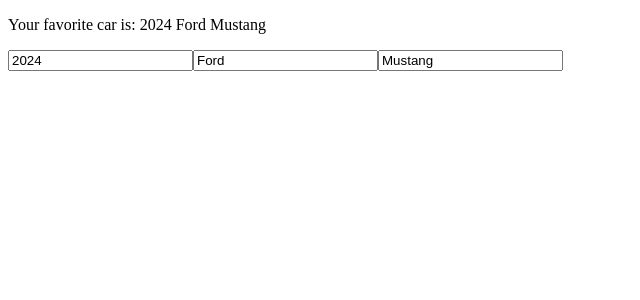
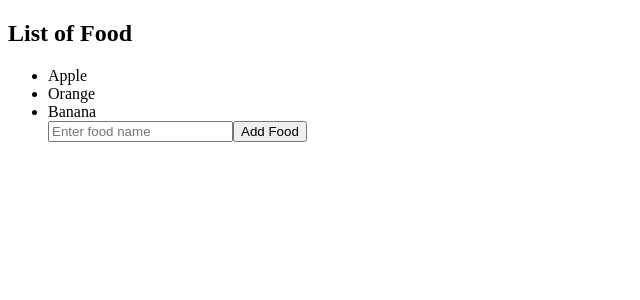
Before and after one commit to Alejandrocsdev/reactPractice, a React (Vite) app: page / in a window 1280 px wide. Shown: the top 300 px of the page, without its empty margins (0-640 px from the left). Built offline with nearby package versions, Linux system fonts and the light colour scheme.

Commit message:
practice 13

```diff
--- /dev/null
+++ b/src/13/App.jsx
@@ -0,0 +1,10 @@
+import MyComponent from './MyComponent.jsx'
+function App() {
+  return (
+    <>
+      <MyComponent />
+    </>
+  )
+}
+
+export default App
--- /dev/null
+++ b/src/13/MyComponent.jsx
@@ -0,0 +1,33 @@
+import React, { useState } from 'react'
+
+function MyComponent() {
+  const [foods, setFoods] = useState(['Apple', 'Orange', 'Banana'])
+
+  function handleAddFood(e) {
+    const newFood = document.getElementById('foodInput').value
+    document.getElementById('foodInput').value = ''
+    setFoods((prevFoods) => [...prevFoods, newFood])
+    // setFoods(['Apple', 'Orange', 'Banana', newFood])
+  }
+
+  function handleRemoveFood(index) {
+    setFoods(foods.filter((_, i) => i !== index))
+  }
+
+  return (
+    <div>
+      <h2>List of Food</h2>
+      <ul>
+        {foods.map((food, index) => (
+          <li key={index} onClick={() => handleRemoveFood(index)}>
+            {food}
+          </li>
+        ))}
+        <input type="text" id="foodInput" placeholder="Enter food name" />
+        <button onClick={handleAddFood}>Add Food</button>
+      </ul>
+    </div>
+  )
+}
+
+export default MyComponent
--- a/src/main.jsx
+++ b/src/main.jsx
@@ -1,6 +1,6 @@
 import React from 'react'
 import ReactDOM from 'react-dom/client'
-import App from './12/App.jsx'
+import App from './13/App.jsx'
 import './index.css'
 
 ReactDOM.createRoot(document.getElementById('root')).render(
```
Also changed, not shown: src/note.txt.
